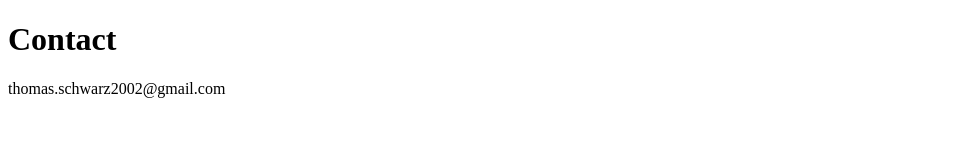
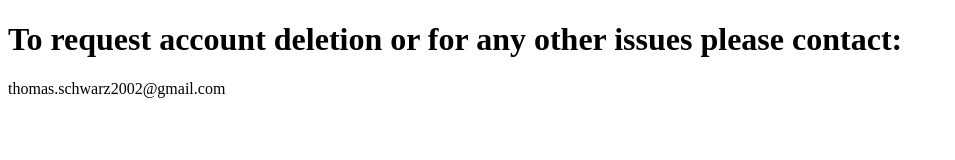
Before and after one commit to thoschwa/thoschwa.github.io, a plain HTML site: page index.html in a window 1280 px wide. Shown: the whole page, without its empty margins (0-955 px from the left). Drawn offline with Linux system fonts and the light colour scheme.

Commit message:
Update index.html

```diff
--- a/index.html
+++ b/index.html
@@ -1,7 +1,7 @@
 <!DOCTYPE html>
 <html>
   <body>
-    <h1>Contact</h1>
+    <h1>To request account deletion or for any other issues please contact:</h1>
     <p>thomas.schwarz2002@gmail.com</p>
   </body>
 </html>
```
